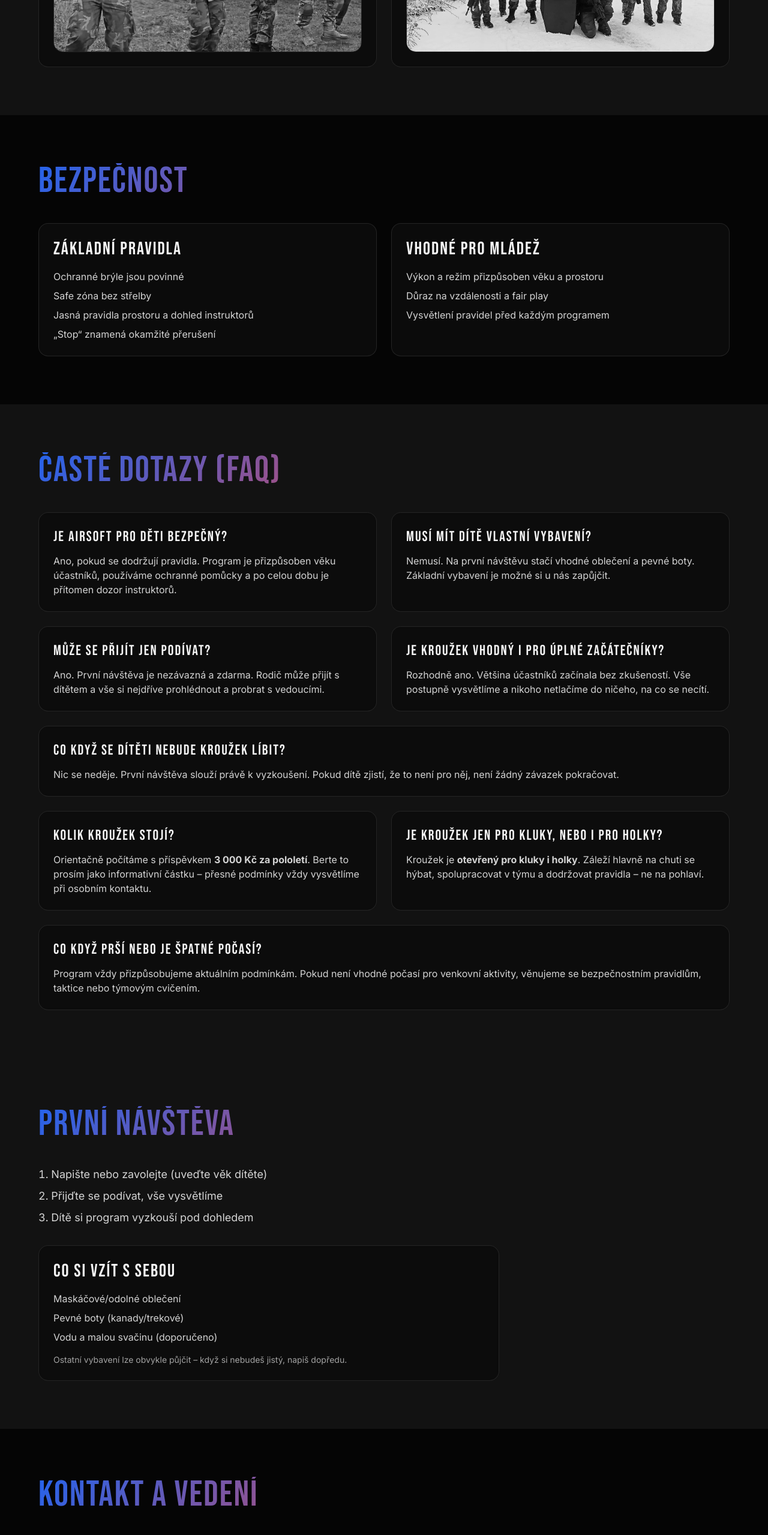
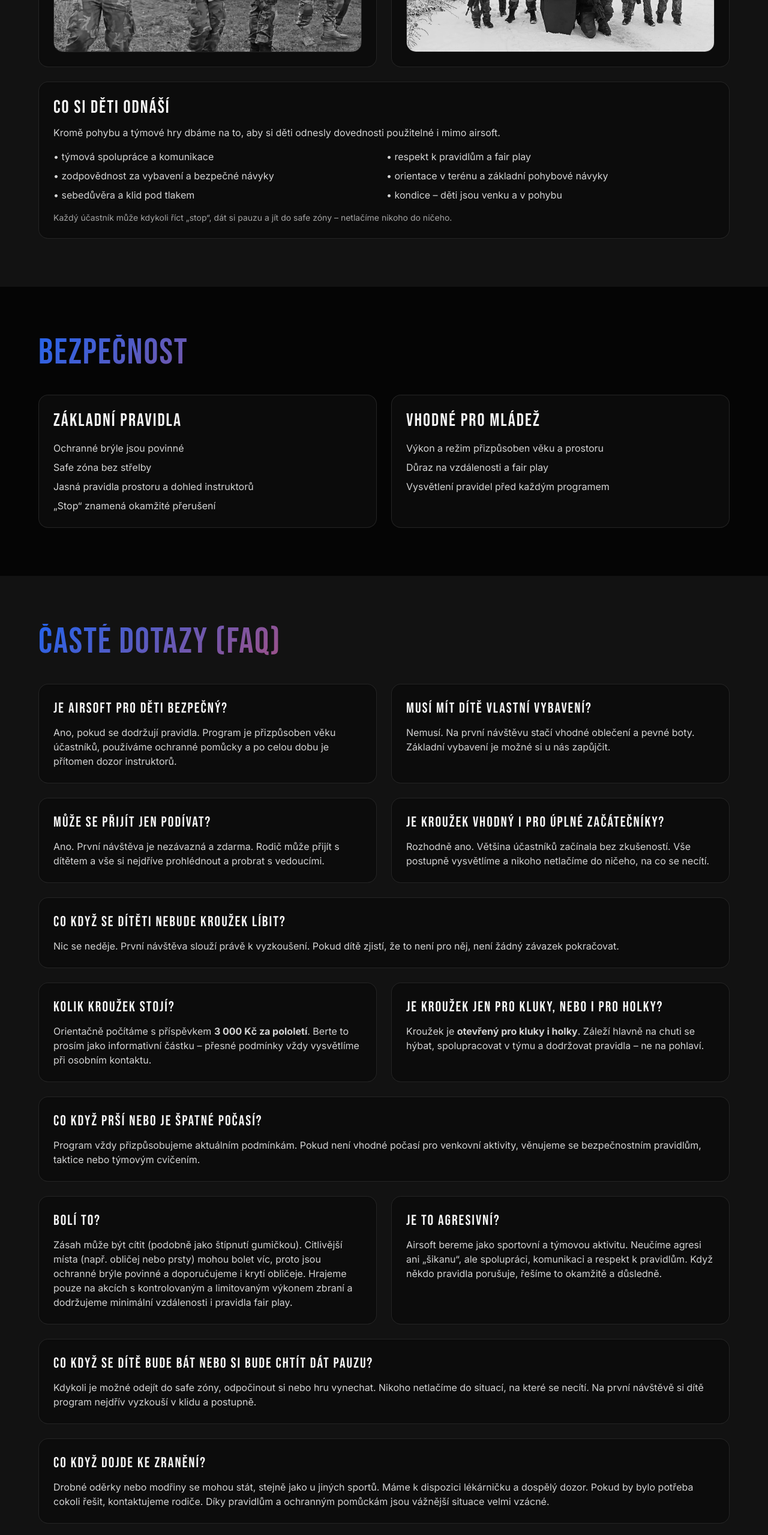
Before and after one commit to repacze/864skupina.github.io, a plain HTML site: page index.html in a window 1280 px wide. Shown: the part 2060-4619 px from the top of the page at 60% size. Drawn offline with nearby package versions, Linux system fonts and the light colour scheme.

Commit message:
Add files via upload

```diff
--- a/index.html
+++ b/index.html
@@ -340,7 +340,25 @@ main{position:relative; z-index: 1;}
                class="w-full h-[260px] object-cover grayscale contrast-110 brightness-95" />
         </div>
       </div>
-    </div>
+
+      <div class="card p-6 rounded-2xl md:col-span-2">
+        <h3 class="text-3xl text-neutral-100">Co si děti odnáší</h3>
+        <p class="mt-3 text-neutral-300">
+          Kromě pohybu a týmové hry dbáme na to, aby si děti odnesly dovednosti použitelné i mimo airsoft.
+        </p>
+        <ul class="mt-4 grid sm:grid-cols-2 gap-2 text-neutral-300">
+          <li>• týmová spolupráce a komunikace</li>
+          <li>• respekt k pravidlům a fair play</li>
+          <li>• zodpovědnost za vybavení a bezpečné návyky</li>
+          <li>• orientace v terénu a základní pohybové návyky</li>
+          <li>• sebedůvěra a klid pod tlakem</li>
+          <li>• kondice – děti jsou venku a v pohybu</li>
+        </ul>
+        <p class="mt-4 text-sm text-neutral-400">
+          Každý účastník může kdykoli říct „stop“, dát si pauzu a jít do safe zóny – netlačíme nikoho do ničeho.
+        </p>
+      </div>
+</div>
   </div>
 </section>
 
@@ -439,7 +457,35 @@ main{position:relative; z-index: 1;}
           věnujeme se bezpečnostním pravidlům, taktice nebo týmovým cvičením.
         </p>
       </div>
-    </div>
+
+      <div class="card p-6 rounded-2xl">
+        <h3 class="text-2xl text-neutral-100">Bolí to?</h3>
+        <p class="mt-3 text-neutral-300">
+          Zásah může být cítit (podobně jako štípnutí gumičkou). Citlivější místa (např. obličej nebo prsty) mohou bolet víc, proto jsou ochranné brýle povinné a doporučujeme i krytí obličeje. Hrajeme pouze na akcích s kontrolovaným a limitovaným výkonem zbraní a dodržujeme minimální vzdálenosti i pravidla fair play.
+        </p>
+      </div>
+
+      <div class="card p-6 rounded-2xl">
+        <h3 class="text-2xl text-neutral-100">Je to agresivní?</h3>
+        <p class="mt-3 text-neutral-300">
+          Airsoft bereme jako sportovní a týmovou aktivitu. Neučíme agresi ani „šikanu“, ale spolupráci, komunikaci a respekt k pravidlům. Když někdo pravidla porušuje, řešíme to okamžitě a důsledně.
+        </p>
+      </div>
+
+      <div class="card p-6 rounded-2xl md:col-span-2">
+        <h3 class="text-2xl text-neutral-100">Co když se dítě bude bát nebo si bude chtít dát pauzu?</h3>
+        <p class="mt-3 text-neutral-300">
+          Kdykoli je možné odejít do safe zóny, odpočinout si nebo hru vynechat. Nikoho netlačíme do situací, na které se necítí. Na první návštěvě si dítě program nejdřív vyzkouší v klidu a postupně.
+        </p>
+      </div>
+
+      <div class="card p-6 rounded-2xl md:col-span-2">
+        <h3 class="text-2xl text-neutral-100">Co když dojde ke zranění?</h3>
+        <p class="mt-3 text-neutral-300">
+          Drobné oděrky nebo modřiny se mohou stát, stejně jako u jiných sportů. Máme k dispozici lékárničku a dospělý dozor. Pokud by bylo potřeba cokoli řešit, kontaktujeme rodiče. Díky pravidlům a ochranným pomůckám jsou vážnější situace velmi vzácné.
+        </p>
+      </div>
+</div>
   </div>
 </section>
 
```
